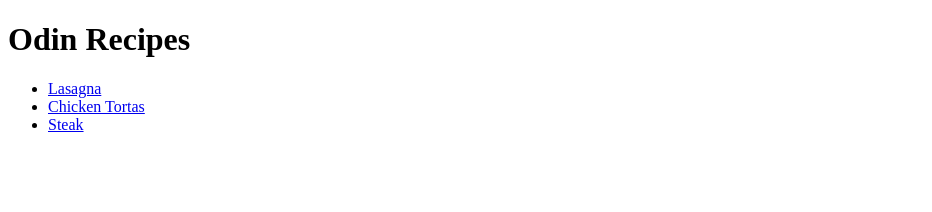
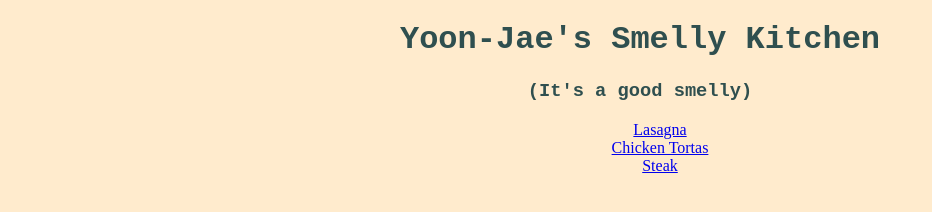
Before and after one commit to Yoonbacca/odin-recipes, a plain HTML site: page index.html in a window 1280 px wide. Shown: the whole page, without its empty margins (0-932 px from the left). Drawn offline with Linux system fonts and the light colour scheme.

Commit message:
Add CSS and Correct Steak page

```diff
--- a/index.html
+++ b/index.html
@@ -5,10 +5,14 @@
     <meta http-equiv="X-UA-Compatible" content="IE=edge">
     <meta name="viewport" content="width=device-width, initial-scale=1.0">
     <title>Homepage | Odin Recipes</title>
+    <link rel="stylesheet" href="style.css">
 </head>
 <body>
-    <h1>Odin Recipes</h1>
-    <ul>
+    <div id="parent">
+        <h1 id="child">Yoon-Jae's Smelly Kitchen</h1>
+        <h3 id="child">(It's a good smelly)</h3>
+    </div>
+    <ul id="list">
         <li><a href="recipes/lasagna.html">Lasagna</a></li>
         <li><a href="recipes/chicken-tortas.html">Chicken Tortas</a></li>
         <li><a href="recipes/steak.html">Steak</a></li>
--- /dev/null
+++ b/style.css
@@ -0,0 +1,20 @@
+body {
+    background-color: blanchedalmond;
+    color: darkslategrey;
+    text-align: center;
+}
+
+img {
+    width: 300px;
+    height:auto
+}
+#parent {
+    font-family:'Courier New', Courier, sans-serif;
+
+}
+
+#list {
+    text-align: center;
+    list-style: none;
+
+}
```
Also changed, not shown: recipes/chicken-tortas.html (+1 -0 lines), recipes/lasagna.html (+1 -0 lines), recipes/steak.html (+4 -3 lines).
